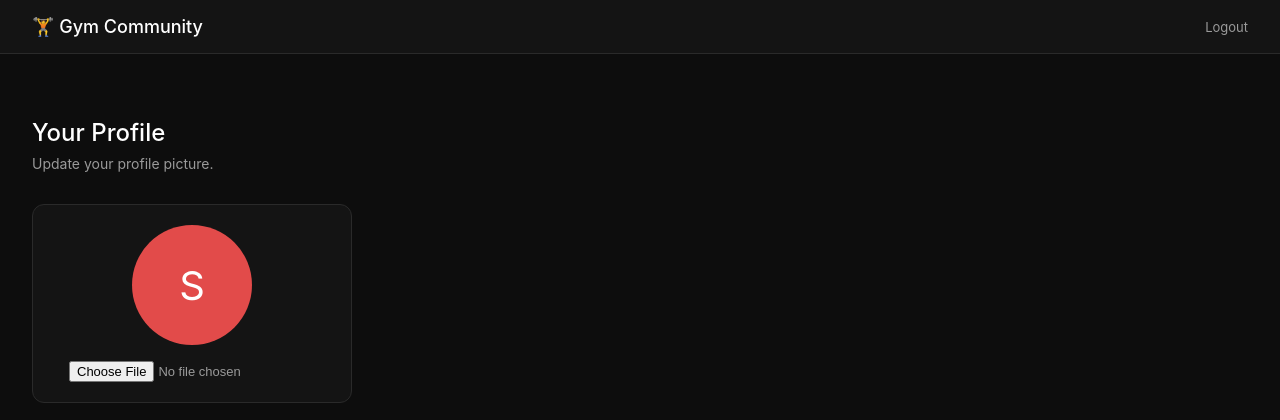
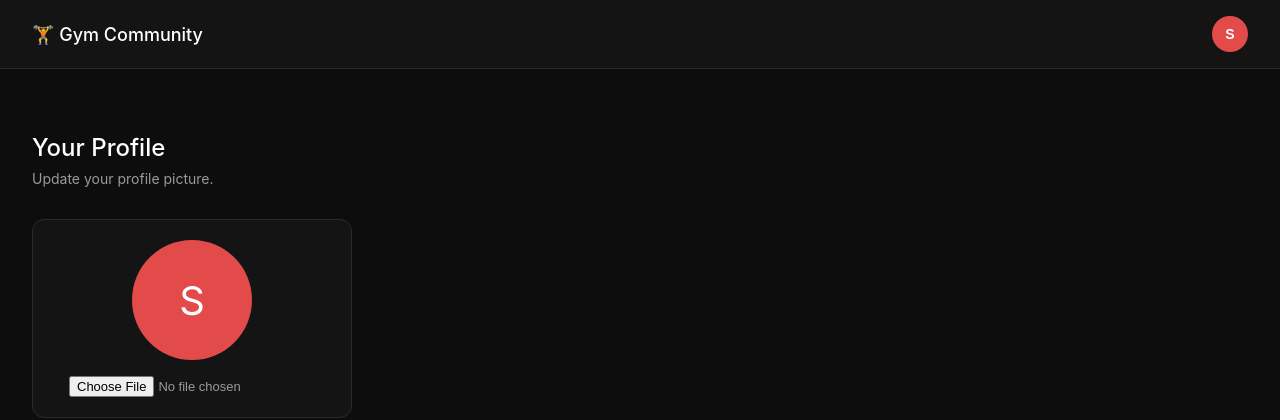
Before and after one commit to abel-111/Fitrack, a Flask app: page /profile/ in a window 1280 px wide. Shown: the top 420 px of the page. Run offline with Flask 3, Linux system fonts and the light colour scheme; the visitor is signed in with stand-in values (Sample User, id 1); some libraries are stand-ins or nearby versions.

Commit message:
Replace nav links with circular avatar dropdown menu

```diff
--- a/app/static/css/style.css
+++ b/app/static/css/style.css
@@ -167,3 +167,69 @@ body {
     font-weight: 500;
     margin: 0;
 }
+
+/* --- Avatar dropdown --- */
+.avatar-menu {
+    position: relative;
+}
+
+.avatar-btn {
+    width: 36px;
+    height: 36px;
+    border-radius: 50%;
+    border: none;
+    padding: 0;
+    cursor: pointer;
+    overflow: hidden;
+    background: #e24b4a;
+    color: #fff;
+    font-size: 14px;
+    font-weight: 600;
+    display: flex;
+    align-items: center;
+    justify-content: center;
+}
+
+.avatar-btn img {
+    width: 100%;
+    height: 100%;
+    object-fit: cover;
+}
+
+.avatar-dropdown {
+    display: none;
+    flex-direction: column;
+    position: absolute;
+    right: 0;
+    top: 46px;
+    background: #141414;
+    border: 0.5px solid #2a2a2a;
+    border-radius: 10px;
+    min-width: 170px;
+    padding: 6px;
+    z-index: 100;
+}
+
+.avatar-dropdown.open {
+    display: flex;
+}
+
+.avatar-dropdown-name {
+    color: #9a9a9a;
+    font-size: 12px;
+    padding: 8px 10px 4px;
+    border-bottom: 0.5px solid #2a2a2a;
+    margin-bottom: 4px;
+}
+
+.avatar-dropdown a {
+    color: #fff;
+    text-decoration: none;
+    font-size: 13px;
+    padding: 9px 10px;
+    border-radius: 6px;
+}
+
+.avatar-dropdown a:hover {
+    background: #1f1f1f;
+}
--- a/app/templates/base.html
+++ b/app/templates/base.html
@@ -9,8 +9,23 @@
 <body>
     <div class="navbar-custom">
         <a class="navbar-brand" href="{{ url_for('auth.index') }}">🏋 Gym Community</a>
+
         {% if current_user.is_authenticated %}
-            <a href="{{ url_for('auth.logout') }}" style="color:#9a9a9a; font-size:13px; text-decoration:none;">Logout</a>
+        <div class="avatar-menu">
+            <button class="avatar-btn" id="avatarBtn" type="button">
+                {% if current_user.profile_picture and current_user.profile_picture != 'default.png' %}
+                    <img src="{{ url_for('static', filename='uploads/' + current_user.profile_picture) }}" alt="Profile">
+                {% else %}
+                    <span>{{ current_user.username[0]|upper }}</span>
+                {% endif %}
+            </button>
+            <div class="avatar-dropdown" id="avatarDropdown">
+                <div class="avatar-dropdown-name">{{ current_user.username }}</div>
+                <a href="{{ url_for('profile.view') }}">Profile</a>
+                <a href="{{ url_for('leaderboard.leaderboard') }}">Leaderboard</a>
+                <a href="{{ url_for('auth.logout') }}">Logout</a>
+            </div>
+        </div>
         {% endif %}
     </div>
 
@@ -25,5 +40,23 @@
     </div>
 
     {% block content %}{% endblock %}
+
+    {% if current_user.is_authenticated %}
+    <script>
+        const avatarBtn = document.getElementById('avatarBtn');
+        const avatarDropdown = document.getElementById('avatarDropdown');
+
+        avatarBtn.addEventListener('click', (e) => {
+            e.stopPropagation();
+            avatarDropdown.classList.toggle('open');
+        });
+
+        document.addEventListener('click', (e) => {
+            if (!avatarBtn.contains(e.target) && !avatarDropdown.contains(e.target)) {
+                avatarDropdown.classList.remove('open');
+            }
+        });
+    </script>
+    {% endif %}
 </body>
 </html>
```
